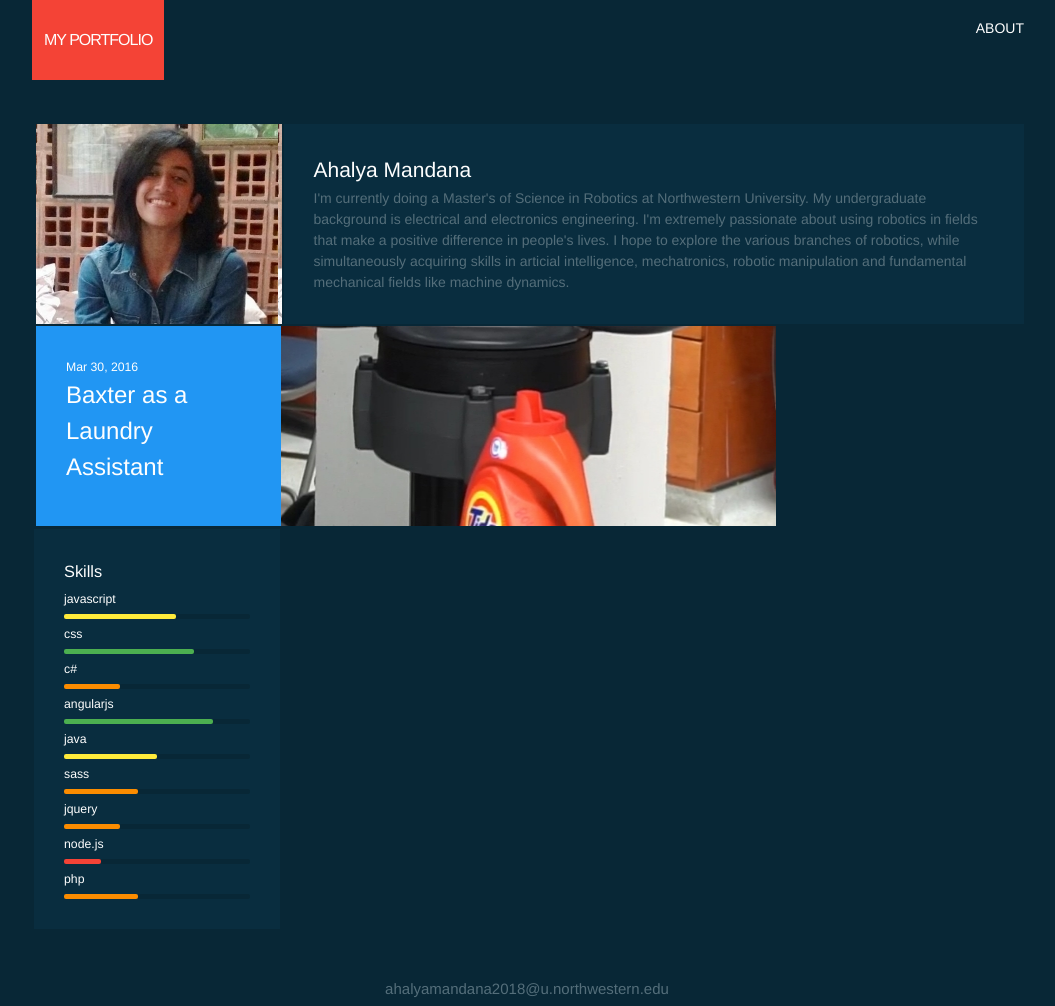
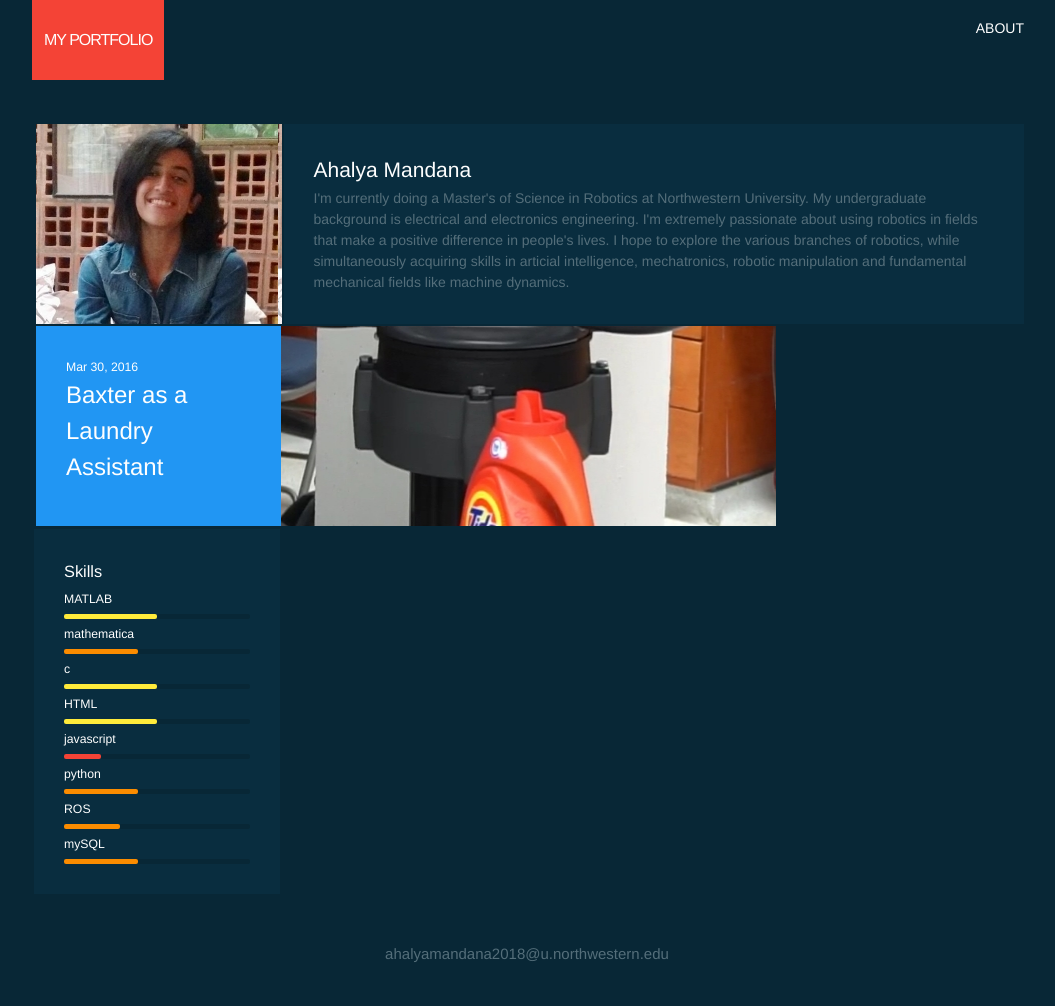
Before and after one commit to am2512/am2512.github.io, a Jekyll site: the page built from index.html, in a window 1280 px wide. Shown: the whole page, without its empty margins (112-1167 px from the left). Built offline with Jekyll 4.4.1, drawn with Linux system fonts in a browser that asks for light colours; after the commit the page ends 971 px from its top, so only the background shows below that.

Commit message:
Updating skilss

```diff
--- a/_data/skills.yml
+++ b/_data/skills.yml
@@ -1,28 +1,25 @@
+-   id: matlab
+    descr: MATLAB
+    xp: 5
+-   id: mathematica
+    descr: mathematica
+    color: teal
+    xp: 4
+-   id: c
+    descr: c
+    xp: 5
+-   id: html
+    descr: HTML
+    xp: 5
 -   id: javascript
     descr: javascript
-    xp: 6
--   id: css
-    descr: css
-    color: teal
-    xp: 7
--   id: c#
-    descr: c#
+    xp: 2
+-   id: python
+    descr: python
+    xp: 4
+-   id: ROS
+    descr: ROS
     xp: 3
--   id: angular
-    descr: angularjs
-    xp: 8
--   id: java
-    descr: java
-    xp: 5
--   id: sass
-    descr: sass
+-   id: mySQL
+    descr: mySQL
     xp: 4
--   id: jquery
-    descr: jquery
-    xp: 3
--   id: node.js
-    descr: node.js
-    xp: 2
--   id: php
-    descr: php
-    xp: 4
```
